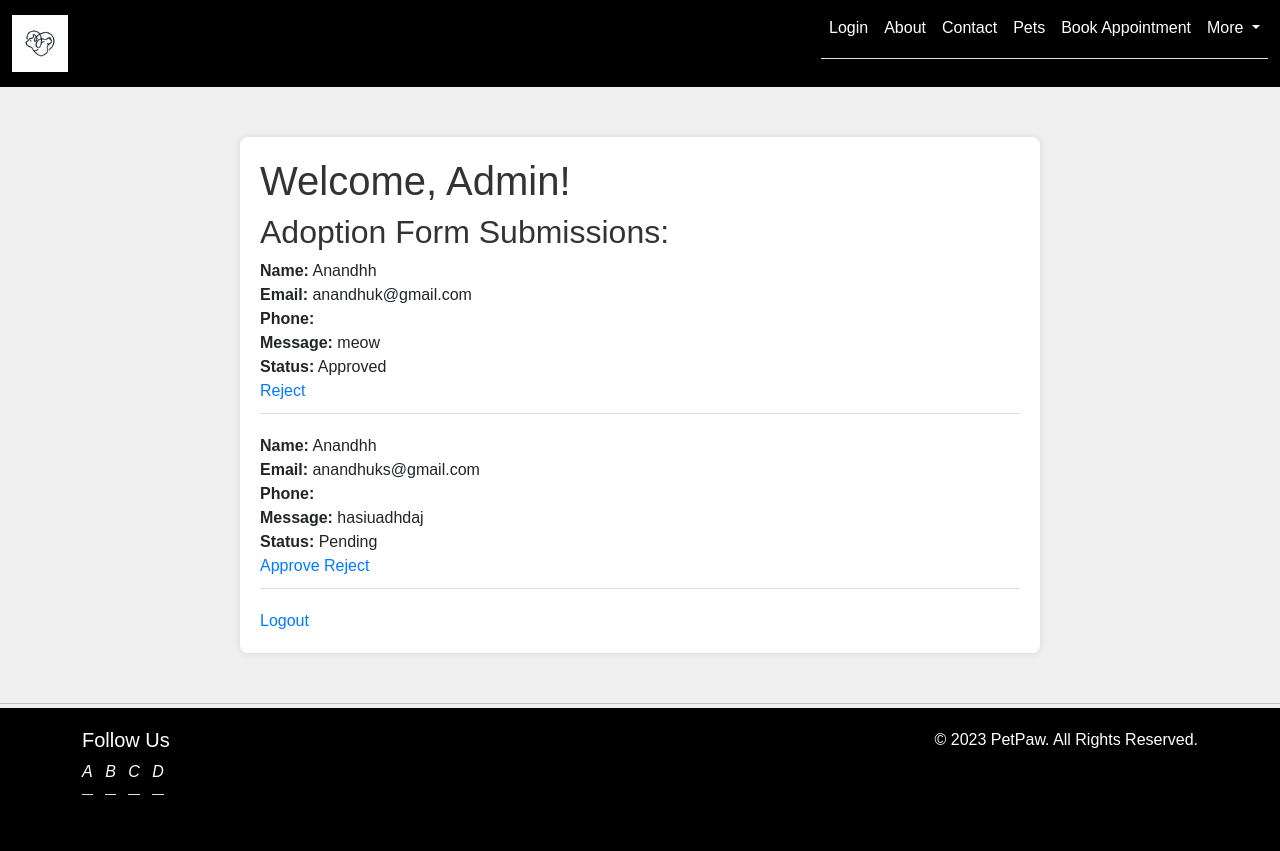
After one commit to Ananddhh/Pet_adoption_platform, a Django app: page /admin-profile/ in a window 1280 px wide. The commit adds this page. Run offline with Django 5.2, Linux system fonts and the light colour scheme; data comes from the database, SQL or seed files in the repository; both versions use the stored data as it was after the commit.

Commit message:
working on profiles

```diff
--- a/pet_adoption/pets/admin.py
+++ b/pet_adoption/pets/admin.py
@@ -1,9 +1,9 @@
 from django.contrib import admin
-from .models import Pet, LostPet, FoundPet
+from .models import Pet, LostPet, FoundPet,ContactSubmission
 
 admin.site.register(LostPet)
 admin.site.register(FoundPet)
-# admin.site.register(AdoptionApplication)
+admin.site.register(ContactSubmission)
 
 @admin.register(Pet)
 class PetAdmin(admin.ModelAdmin):
--- a/pet_adoption/pets/models.py
+++ b/pet_adoption/pets/models.py
@@ -88,3 +88,11 @@ class AdoptionRequest(models.Model):
     user = models.ForeignKey(User, on_delete=models.CASCADE)
     pet = models.ForeignKey(Pet, on_delete=models.CASCADE)
     status = models.CharField(max_length=20, choices=STATUS_CHOICES, default='Pending')
+
+class ContactSubmission(models.Model):
+    name = models.CharField(max_length=100)
+    email = models.EmailField()
+    message = models.TextField()
+
+    def __str__(self):
+        return f"Message from {self.name} ({self.email})"
--- a/pet_adoption/pets/urls.py
+++ b/pet_adoption/pets/urls.py
@@ -10,5 +10,6 @@ urlpatterns = [
     path('book-appointment/', views.book_appointment, name='book_appointment'),
     path('adoption-submit/', views.adoption_submit, name='adoption_submit'),
     path('adopt/<int:pet_id>/', views.adopt_pet, name='adopt_pet'),
+    path('lost-found/contact/', views.contact_submit_view, name='contact_submit'),
     # path('adoption/process/', views.adoption_process, name='adoption_process'),
     ]
--- /dev/null
+++ b/pet_adoption/templates/admin_profile.html
@@ -0,0 +1,98 @@
+{% extends 'base.html' %}
+{% load static %}
+
+
+{% block content %}
+    <style>
+        body {
+    font-family: Arial, sans-serif;
+    background-color: #f0f0f0;
+    margin: 0;
+    padding: 0;
+}
+
+.containerr {
+    max-width: 800px;
+    margin: 50px auto;
+    padding: 20px;
+    background-color: #fff;
+    border-radius: 8px;
+    box-shadow: 0 0 10px rgba(0, 0, 0, 0.1);
+}
+
+h1, h2 {
+    color: #333;
+}
+
+ul {
+    list-style-type: none;
+    padding: 0;
+}
+
+li {
+    margin-bottom: 20px;
+    border-bottom: 1px solid #ddd;
+    padding-bottom: 10px;
+}
+
+a {
+    color: #007bff;
+    text-decoration: none;
+}
+
+a:hover {
+    text-decoration: underline;
+}
+
+.status-link {
+        padding: 5px 10px;
+        border-radius: 3px;
+        text-decoration: none;
+        color: #fff;
+        background-color: #007bff;
+        border: 1px solid #007bff;
+        margin-right: 5px;
+    }
+
+    .status-link:hover {
+        background-color: #0056b3;
+        border-color: #0056b3;
+    }
+
+    /* Style for the "Reject" link */
+    .reject-link {
+        background-color: #dc3545;
+        border-color: #dc3545;
+    }
+
+    .reject-link:hover {
+        background-color: #bd2130;
+        border-color: #bd2130;
+    }
+</style>
+    <div class="containerr">
+        <h1>Welcome, Admin!</h1>
+        <h2>Adoption Form Submissions:</h2>
+        <ul>
+            {% for form in adoption_forms %}
+            <li>
+                <strong>Name:</strong> {{ form.name }}<br>
+                <strong>Email:</strong> {{ form.email }}<br>
+                <strong>Phone:</strong> {{ form.phone }}<br>
+                <strong>Message:</strong> {{ form.message }}<br>
+                <strong>Status:</strong> {{ form.status }}<br>
+
+                {% if form.status != 'Approved' %}
+                    <a href="{% url 'update_status' form.pk 'Approved' %}">Approve</a>
+                {% endif %}
+                {% if form.status != 'Rejected' %}
+                    <a href="{% url 'update_status' form.pk 'Rejected' %}">Reject</a>
+                {% endif %}
+
+            </li>
+            {% endfor %}
+        </ul>
+
+        <a href="{% url 'admin_logout' %}">Logout</a>
+    </div>
+{% endblock %}
--- a/pet_adoption/templates/base.html
+++ b/pet_adoption/templates/base.html
@@ -16,10 +16,18 @@
         .navbar {
             background-color: #020d19;
             color: #ffffff;
+            margin :0 ;
         }
         .custom-dropdown {
             background-color: #000000;
         }
+        .dropdown-item {
+        background-color: rgba(255, 255, 255, 0);
+        }
+        .footer {
+            margin :0 ;
+    }
+
     </style>
 </head>
 
--- a/pet_adoption/templates/user_settings.html
+++ b/pet_adoption/templates/user_settings.html
@@ -5,7 +5,7 @@
 {% block content %}
     <style>
 
-        .container {
+        .containerr {
             max-width: 500px;
             margin: 0 auto;
             padding: 20px;
@@ -60,7 +60,7 @@
         }
     </style>
 
-    <div class="container">
+    <div class="containerr">
         <h1>User Settings</h1>
         <form method="post">
             {% csrf_token %}
--- a/pet_adoption/users/urls.py
+++ b/pet_adoption/users/urls.py
@@ -1,9 +1,15 @@
 from django.urls import path
 from . import views
+
 
 urlpatterns = [
     path('', views.home, name='home'),
     path('login/', views.user_login, name='user_login'),
+    path('logout/', views.custom_logout, name='logout'),
+    path('admin-login/', views.admin_login, name='admin_login'),
+    path('admin-logout/', views.admin_logout, name='admin_logout'),
+    path('admin-profile/', views.admin_profile, name='admin_profile'),
+    path('update-status/<int:form_id>/<str:new_status>/', views.update_status, name='update_status'),
     path('register/', views.user_register, name='register'),
     path('settings/', views.user_settings, name='user_settings'),
     # path('<str:username>/', views.user_profile, name='user_profile'),
--- a/pet_adoption/users/views.py
+++ b/pet_adoption/users/views.py
@@ -4,9 +4,77 @@ from django.contrib.auth import authenticate, login
 from django.contrib.auth.decorators import login_required
 from django.db import IntegrityError
 from django.contrib import messages
+from .forms import UserSettingsForm
+from django.shortcuts import render, redirect
+from django.contrib.auth import authenticate, login, logout
+from django.contrib.auth.models import User
+from django.contrib import messages
+from .forms import UserLoginForm, UserRegistrationForm
+from pets.models import AdoptionApplication
+
+def admin_profile(request):
+
+    adoption_forms = AdoptionApplication.objects.all()
+    return render(request, 'admin_profile.html', {'adoption_forms': adoption_forms})
+
+def admin_login(request):
+    if request.method == 'POST':
+        username = request.POST.get('username')
+        password = request.POST.get('password')
+        user = authenticate(request, username=username, password=password)
+        if user is not None and user.is_staff:
+            login(request, user)
+            return redirect('admin_profile')  # Redirect to admin profile
+        else:
+            error_message = "Invalid username or password."
+            return render(request, 'admin_login.html', {'error_message': error_message})
+    else:
+        return render(request, 'admin_login.html')
+
+def update_status(request, form_id, new_status):
+
+    form = AdoptionApplication.objects.get(pk=form_id)
+
+    form.status = new_status
+    form.save()
+
+    return redirect('admin_profile')
+
+def admin_logout(request):
+    logout(request)
+    return redirect('home')
 
 
-from .forms import UserSettingsForm
+def user_login(request):
+    if request.method == 'POST':
+        form = UserLoginForm(request.POST)
+        if form.is_valid():
+            username = form.cleaned_data['username']
+            password = form.cleaned_data['password']
+            user = authenticate(username=username, password=password)
+            if user is not None:
+                login(request, user)
+                return redirect('home')
+            else:
+                messages.error(request, 'Invalid username or password.')
+    else:
+        form = UserLoginForm()
+    return render(request, 'user_login.html', {'form': form})
+
+def user_register(request):
+    if request.method == 'POST':
+        form = UserRegistrationForm(request.POST)
+        if form.is_valid():
+            username = form.cleaned_data['username']
+            email = form.cleaned_data['email']
+            password = form.cleaned_data['password']
+            User.objects.create_user(username=username, email=email, password=password)
+            messages.success(request, 'Registration successful. Please log in.')
+            return redirect('user_login')
+    else:
+        form = UserRegistrationForm()
+    return render(request, 'user_register.html', {'form': form})
+
 
 @login_required
 def user_settings(request):
@@ -26,50 +94,9 @@ def user_profile(request, username):
     user = get_object_or_404(User, username=username)
     return render(request, 'profile.html', {'user': user})
 
-def user_login(request):
-    if request.method == 'POST':
-        # Form submission, process login
-        username = request.POST['username']
-        password = request.POST['password']
-        user = authenticate(request, username=username, password=password)
-        if user is not None:
-            # Authentication successful, log in the user
-            login(request, user)
-            return redirect('home')
-        else:
-            error_message = "Invalid username or password."
-            return render(request, 'user_login.html', {'error_message': error_message})
-    else:
-        return render(request, 'user_login.html')
-
-def user_register(request):
-    if request.method == 'POST':
-        # Form submission, process registration
-        username = request.POST['username']
-        email = request.POST['email']
-        password = request.POST['password']
-        confirm_password = request.POST['confirm_password']
-
-        # Check if passwords match
-        if password != confirm_password:
-            error_message = "Passwords do not match."
-            return render(request, 'user_register.html', {'error_message': error_message})
-
-        try:
-            # Create a new user
-            user = User.objects.create_user(username=username, email=email, password=password)
-            # Redirect to the login page after successful registration
-            return redirect('user_login')
-        except IntegrityError:
-            # Username already exists
-            error_message = "Username already exists. Please choose a different username."
-            return render(request, 'user_register.html', {'error_message': error_message})
-
-    else:
-        # Render the registration form
-        return render(request, 'user_register.html')
-
-
+def custom_logout(request):
+    logout(request)
+    return redirect('home')
 
 def home(request):
     # Your view logic here
```
Also changed, not shown: pet_adoption/pets/forms.py (+8 -9 lines), pet_adoption/pets/views.py (+25 -13 lines), pet_adoption/templates/admin_login.html (added, +64 -0 lines), pet_adoption/templates/contact.html (+10 -1 lines), pet_adoption/templates/contact_success.html (added, +51 -0 lines), pet_adoption/templates/logged_out.html (added, +40 -0 lines), pet_adoption/templates/profile.html (+7 -2 lines), pet_adoption/users/forms.py (+19 -0 lines), pet_adoption/db.sqlite3, pet_adoption/pets/migrations/0009_contactsubmission.py (added), pet_adoption/pets/migrations/0010_remove_contactsubmission_submission_date.py (added).
